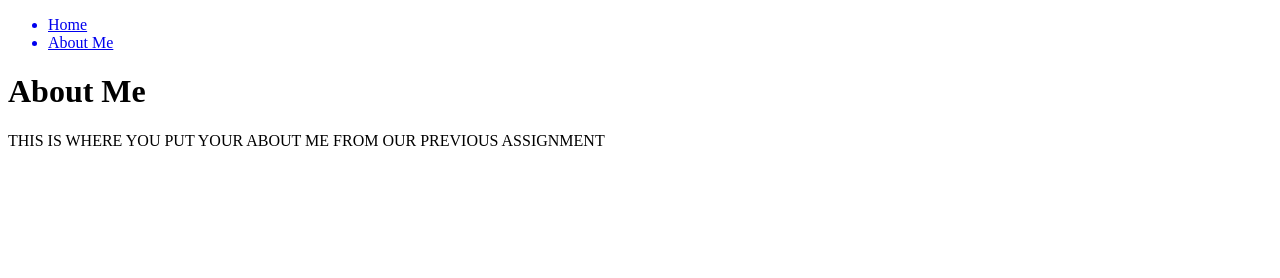
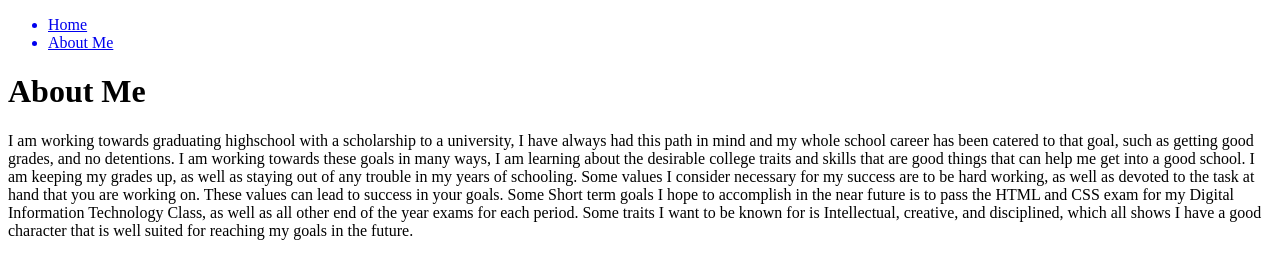
Before and after one commit to CCPS396950/CCPS396950.github.io, a plain HTML site: page aboutme.html in a window 1280 px wide. Drawn offline with Linux system fonts and the light colour scheme.

Commit message:
Update aboutme.html

```diff
--- a/aboutme.html
+++ b/aboutme.html
@@ -13,7 +13,7 @@
   </header>
   <body>
     <h1>About Me</h1>
-    <p>THIS IS WHERE YOU PUT YOUR ABOUT ME FROM OUR PREVIOUS ASSIGNMENT</p>
+    <p>I am working towards graduating highschool with a scholarship to a university, I have always had this path in mind and my whole school career has been catered to that goal, such as getting good grades, and no detentions. I am working towards these goals in many ways, I am learning about the desirable college traits and skills that are good things that can help me get into a good school. I am keeping my grades up, as well as staying out of any trouble in my years of schooling. Some values I consider necessary for my success are to be hard working, as well as devoted to the task at hand that you are working on. These values can lead to success in your goals. Some Short term goals I hope to accomplish in the near future is to pass the HTML and CSS exam for my Digital Information Technology Class, as well as all other end of the year exams for each period. Some traits I want to be known for is Intellectual, creative, and disciplined, which all shows I have a good character that is well suited for reaching my goals in the future.</p>
   </body>
   <footer>
   </footer>
```
